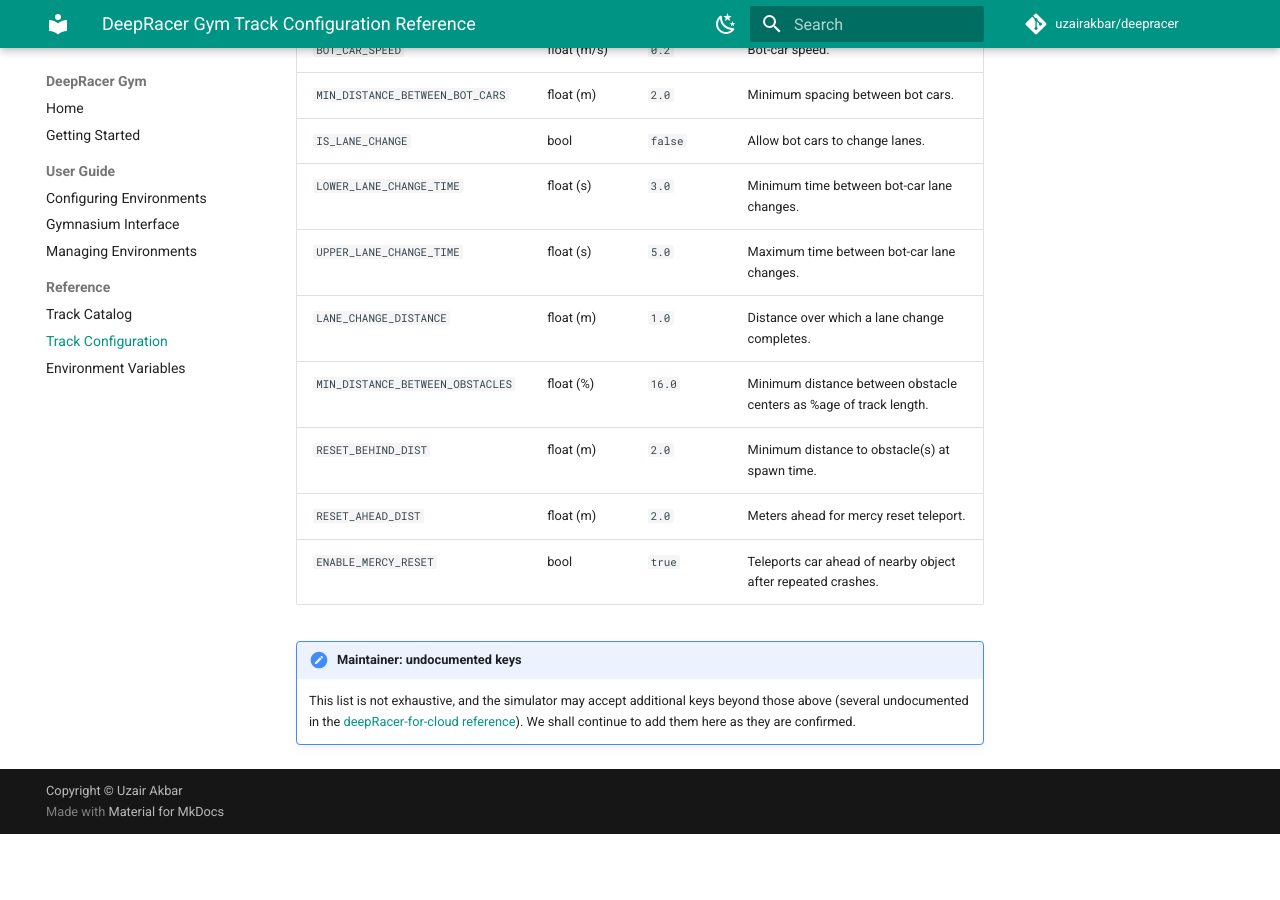
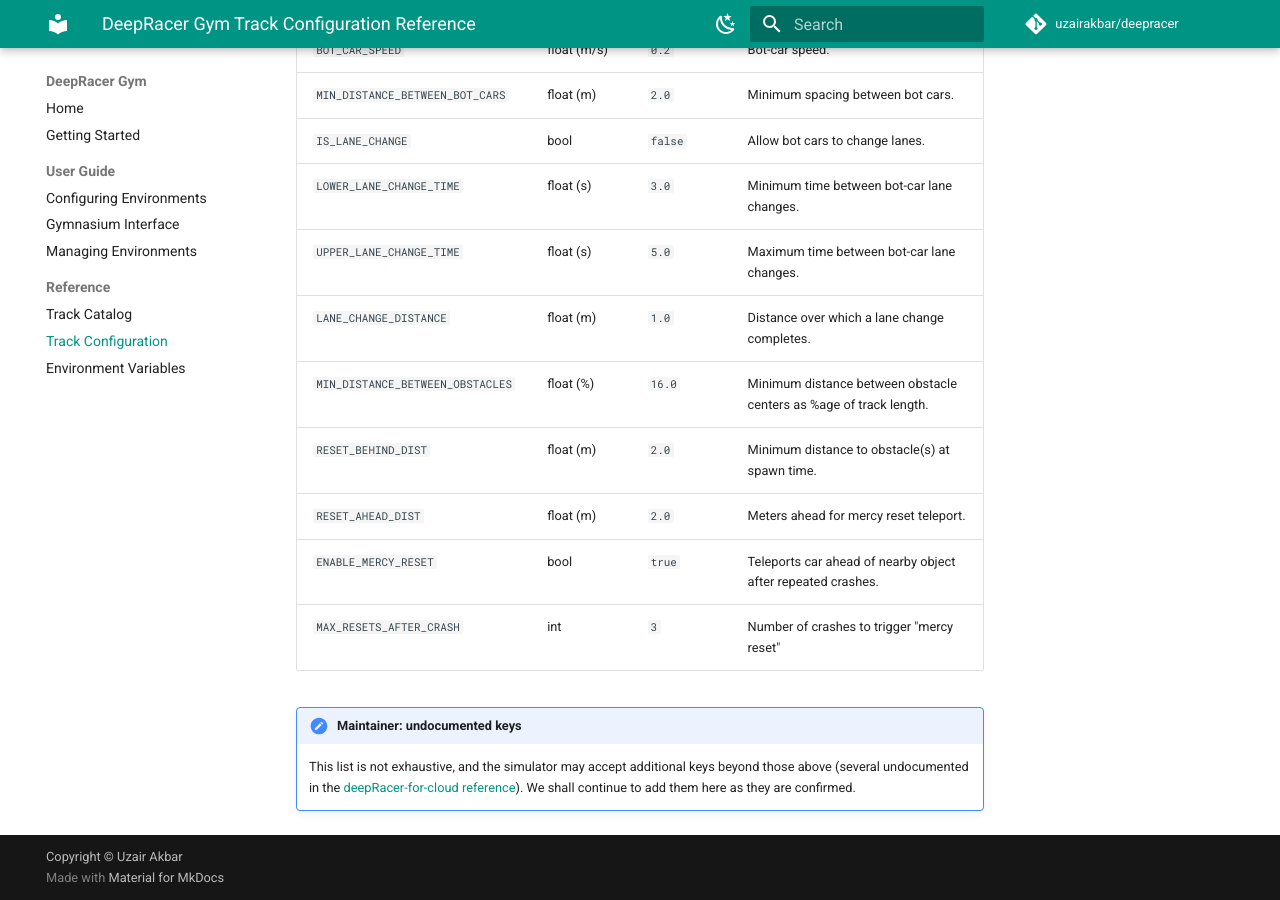
Before and after one commit to uzairakbar/deepracer, an MkDocs documentation site: the page built from docs/reference/track-config.md, in a window 1280 px wide and 900 px high, scrolled down 1058 px. Built offline with MkDocs 1.6.1 and Material for MkDocs 9.7.7, drawn with Linux system fonts in a browser that asks for light colours; nearby versions of some CDN libraries; library files that are not in the unit come from our copies; comment, search, counter and statistics services are not loaded; before the commit the page ends 1892 px from its top, so only the background shows below that.

Commit message:
docs: add max resets to track config reference

```diff
--- a/docs/reference/track-config.md
+++ b/docs/reference/track-config.md
@@ -36,6 +36,7 @@ is used. <br>See [Configuring Environments](../guide/configuring.md) for an exam
 | `RESET_BEHIND_DIST` | float (m) | `2.0` | Minimum distance to obstacle(s) at spawn time. |
 | `RESET_AHEAD_DIST` | float (m) | `2.0` | Meters ahead for mercy reset teleport. |
 | `ENABLE_MERCY_RESET` | bool | `true` | Teleports car ahead of nearby object after repeated crashes. |
+| `MAX_RESETS_AFTER_CRASH` | int | `3` | Number of crashes to trigger "mercy reset" |
 
 !!! todo "Maintainer: undocumented keys"
     This list is not exhaustive, and the simulator may accept additional keys beyond those above (several undocumented in the
```
